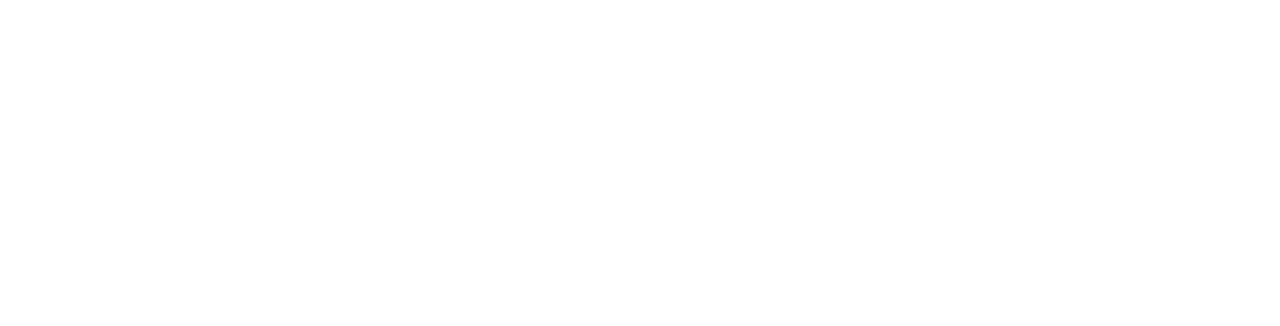
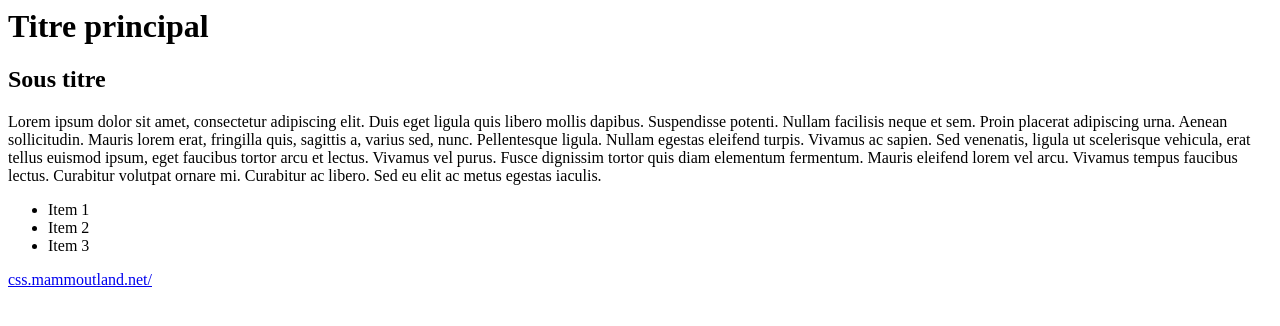
Before and after one commit to andreeavillatte/Exercice6HTML, a plain HTML site: page index.html in a window 1280 px wide. Drawn offline with Linux system fonts and the light colour scheme.

Commit message:
essai qui ne fonctionne pas

```diff
--- a/index.html
+++ b/index.html
@@ -1,4 +1,4 @@
-<!DOCTYPE html>
+<!-- <!DOCTYPE html>
 <html lang="fr">
 <head>
     <meta charset="utf-8" />
@@ -8,4 +8,31 @@
 <body>
 </body>
 
-</html>
+</html> -->
+
+<h1>Titre principal</h1>
+
+<h2>Sous titre</h2>
+
+<p>
+Lorem ipsum dolor sit amet, consectetur adipiscing elit.
+Duis eget ligula quis libero mollis dapibus.
+Suspendisse potenti. Nullam facilisis neque et sem.
+Proin placerat adipiscing urna. Aenean sollicitudin.
+Mauris lorem erat, fringilla quis, sagittis a, varius sed, nunc.
+Pellentesque ligula. Nullam egestas eleifend turpis. Vivamus ac
+sapien. Sed venenatis, ligula ut scelerisque vehicula,
+erat tellus euismod ipsum, eget faucibus tortor arcu et lectus.
+Vivamus vel purus. Fusce dignissim tortor quis diam elementum fermentum.
+Mauris eleifend lorem vel arcu. Vivamus tempus
+faucibus lectus. Curabitur volutpat ornare mi.
+Curabitur ac libero. Sed eu elit ac metus egestas iaculis.
+</p>
+
+<ul>
+  <li>Item 1</li>
+  <li>Item 2</li>
+  <li>Item 3</li>
+</ul>
+
+<p><a href="http://css.mammoutland.net/">css.mammoutland.net/</a></p>
```
